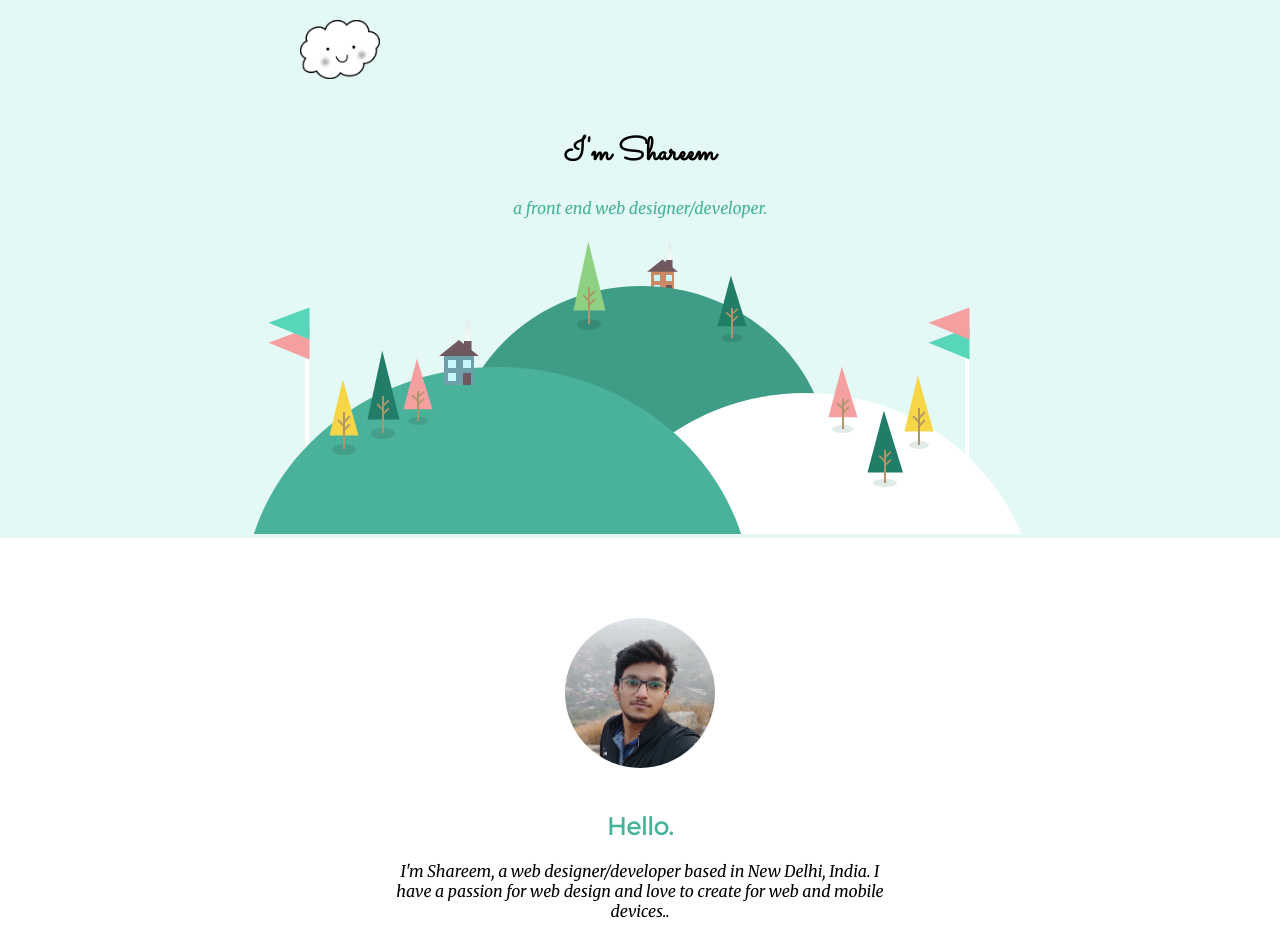
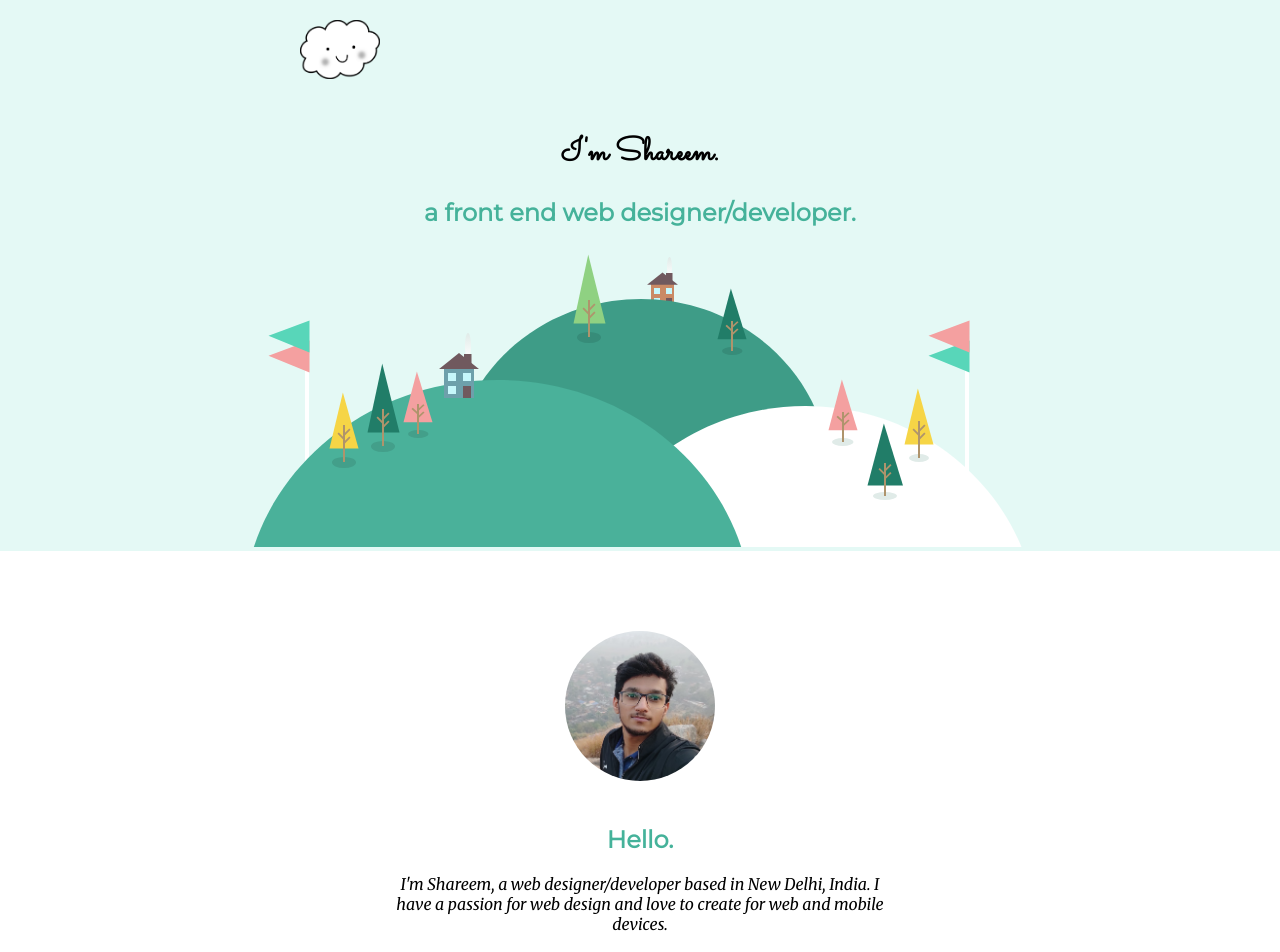
Before and after one commit to be-ahmadsam/website, a plain HTML site: page index.html in a window 1280 px wide. Shown: the part 180-1132 px from the top of the page. Drawn offline with Linux system fonts and the light colour scheme.

Commit message:
2nd changes to this site // 17.09.22

```diff
--- a/index.html
+++ b/index.html
@@ -13,8 +13,8 @@
 <body>
     <div class="top_container" >
         <img class="top-cloud" src="Images/cl2.png" width="80" alt="Clouds">
-        <h1>I'm Shareem</h1>
-        <p class="code">a front end  web designer/developer.</p>
+        <h1>I'm Shareem.</h1>
+        <h2 class="code">a front end  web designer/developer.</h2>
         <img class="bottom-cloud" src="Images/cl2.png" width="80" alt="Clouds">
         <img class="land" src="Images/land.svg" alt="Mountain">
     </div>
@@ -23,18 +23,25 @@
         <div class="profile m">
           <img src="Images/pcnew.jpeg" alt="" class="img" width="150"><br><br>
           <h2>Hello.</h2>
-          <p>I'm Shareem, a web designer/developer based in New Delhi, India. I have a passion for web design and love to create for web and mobile devices..</p>
+          <p>I'm Shareem, a web designer/developer based in New Delhi, India. I have a passion for web design and love to create for web and mobile devices.</p>
         </div><br><br><br>
-        <hr><br><br><br>
+        <hr>
+        <br><br><br>
+
+
+
         <div class="skills m">
           <h2>What I can do.</h2>
           <div class="skill-row">
             <img class="img" src="Images/computer.png" width="150" alt="">
             <h3>Design what you want. Develop what you need.</h3> <br>
-            <p>I'm a developer, so I know how to create your website to run across devices using the latest technologies available..</p>
+            <p>I'm a developer, so I know how to create your website to run across devices using the latest technologies available.</p>
 
         </div><br><br><br>
-        <hr><br><br><br>
+
+        <hr>
+
+        <br><br><br>
         <div class="contact-me ">
           <h2>Get In Touch</h2>
           <h3>Iam currently available for freelance work.</h3> <br>
```
